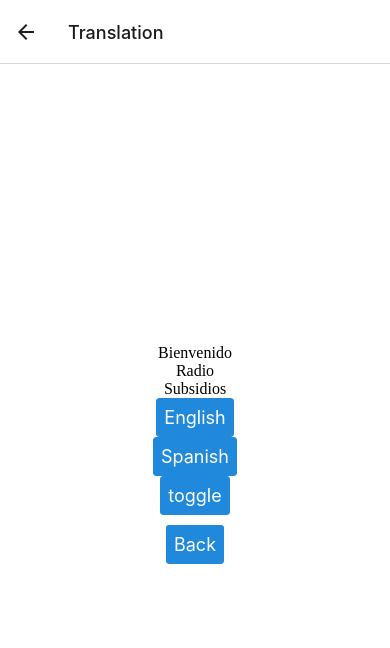
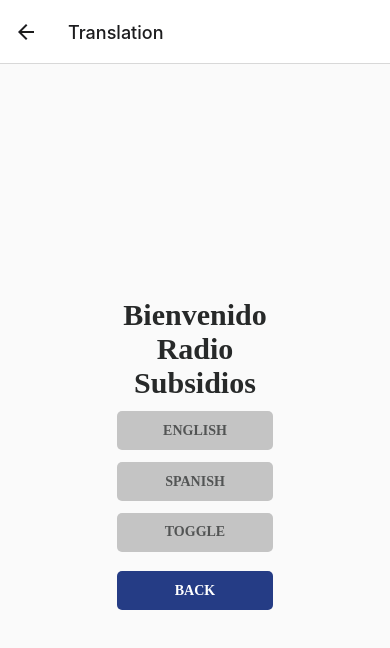
Before and after one commit to calblueprint/cultural-survival, a React Native app: screen /Translation in a window 390 px wide. Shown: the top 648 px of the page. Built offline with nearby package versions, Linux system fonts and the light colour scheme; no server answers.

Commit message:
new translations with style with i18n

```diff
--- a/src/screens/TranslationScreen/Translation.tsx
+++ b/src/screens/TranslationScreen/Translation.tsx
@@ -5,6 +5,11 @@ import { getAuth, signOut } from "firebase/auth";
 import { useTranslation } from "react-i18next";
 import { namespaces } from "../../i18n/i18n.constants";
 import "../../i18n/i18n";
+
+import ViewContainer from "../../components/ViewContainer";
+import RectButton from "../../components/RectButton";
+import globalStyles from "../../globalStyles";
+
 
 
 const auth = getAuth();
@@ -35,31 +40,34 @@ const TranslationScreen = ({ navigation }: any) => {
 
 
   return (
-    <View style={styles.container}>
-      <text>{t("welcome")}</text>
-      <text>{t("radio")}</text>
-      <text>{t("grants")}</text>
-      <Button
-      title="English"
+    <ViewContainer>
+      <Text style={globalStyles.h2}>{t("welcome")}</Text>
+      <Text style={globalStyles.h2}>{t("radio")}</Text>
+      <Text style={globalStyles.h2}>{t("grants")}</Text>
+      <RectButton
+      text="English"
       {...t("buttons.ok", { ns: namespaces.common })}
       onPress={() => handleClick('en')}
       />
-      <Button
-      title="Spanish"
+      <RectButton
+      text="Spanish"
       {...t("buttons.ok", { ns: namespaces.common })}
       onPress={() => handleClick('es')}
       />
-      <Button
-      title="toggle"
+      <RectButton
+      text="toggle"
       {...t("buttons.ok", { ns: namespaces.common })}
       onPress={() => handleClick(toggle(lang))}
       />
-      <Button
-        title="Back"
-        style={styles.button}
+      <RectButton
+        text="Back"
+        buttonStyle={{ marginTop: "5%", backgroundColor: "#253C85" }}
+        textStyle={{ color: "#FFF" }}
         onPress={() => navigation.navigate("Home")}
+
       />
-    </View>
+    </ViewContainer>
+
   );
 };
 
```
